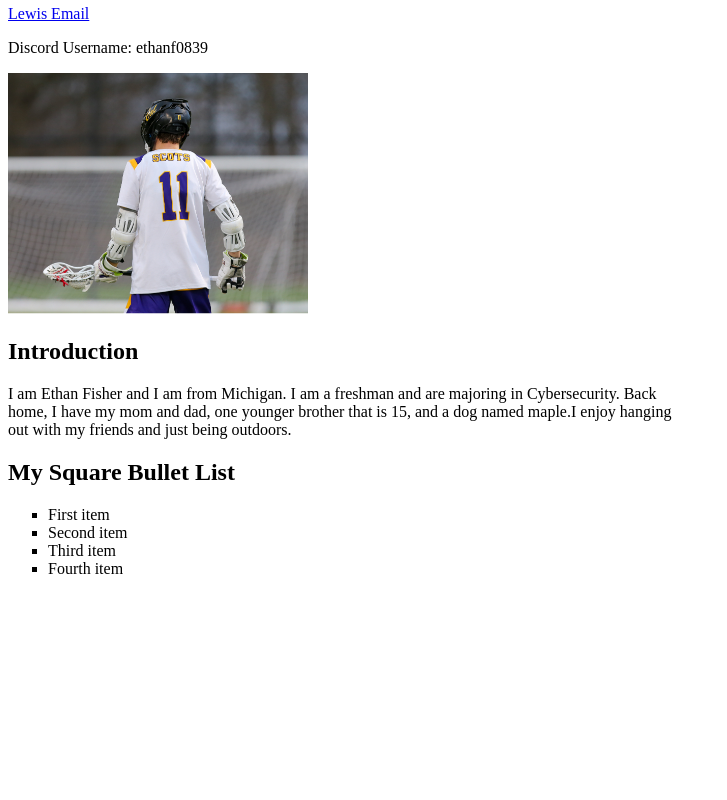
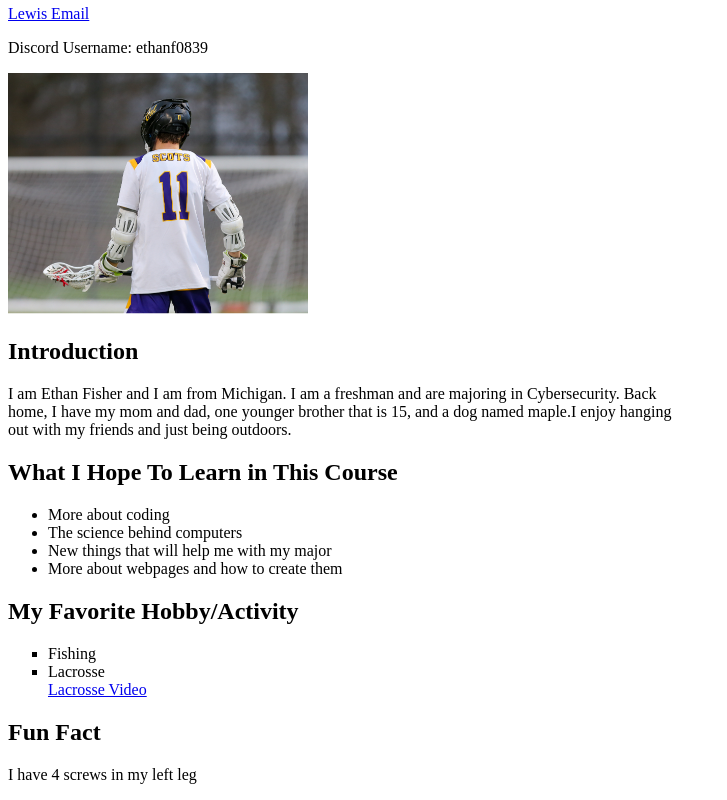
Before and after one commit to ethangfisher/getting-to-know-each-other, a plain HTML site: page index.html in a window 1280 px wide. Shown: the part 730-1530 px from the top of the page, without its empty margins (0-727 px from the left). Before the commit the page ends 1324 px from the top, so only its background shows below. Drawn offline with Linux system fonts and the light colour scheme.

Commit message:
Update files.

```diff
--- a/index.html
+++ b/index.html
@@ -13,12 +13,20 @@
 <img src="me-300-by-300.JPG" alt="Ethan Fisher" style="width: 300px;">
 <h2>Introduction</h2>
 <p>I am Ethan Fisher and I am from Michigan. I am a freshman and are majoring in Cybersecurity. Back<br>home, I have my mom and dad, one younger brother that is 15, and a dog named maple.I enjoy hanging<br>out with my friends and just being outdoors.</p>
-<h2>My Square Bullet List</h2>
+<h2>What I Hope To Learn in This Course</h2>
+<ul>
+  <li>More about coding</li>
+  <li>The science behind computers</li>
+  <li>New things that will help me with my major</li>
+  <li>More about webpages and how to create them</li>
+</ul>
+<h2>My Favorite Hobby/Activity</h2>
   <ul style="list-style-type: square;">
-    <li>First item</li>
-    <li>Second item</li>
-    <li>Third item</li>
-    <li>Fourth item</li>
+    <li>Fishing</li>
+    <li>Lacrosse</li>
+  <a href="https://www.youtube.com/watch?v=7xOt7p40_rU">Lacrosse Video</a>
   </ul>
+  <h2>Fun Fact</h2>
+  <p>I have 4 screws in my left leg</p>
 </body>
 </html>
```
